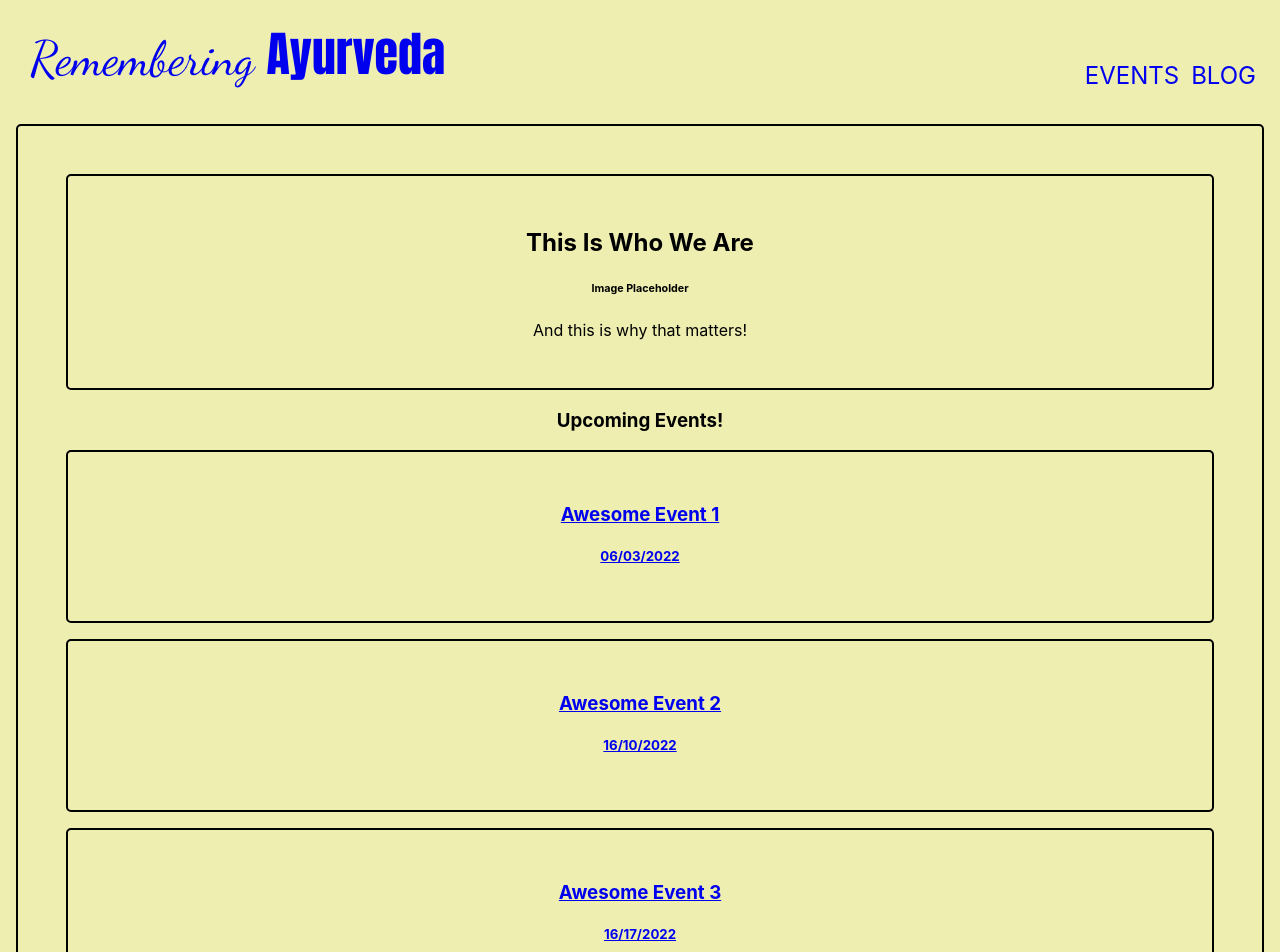
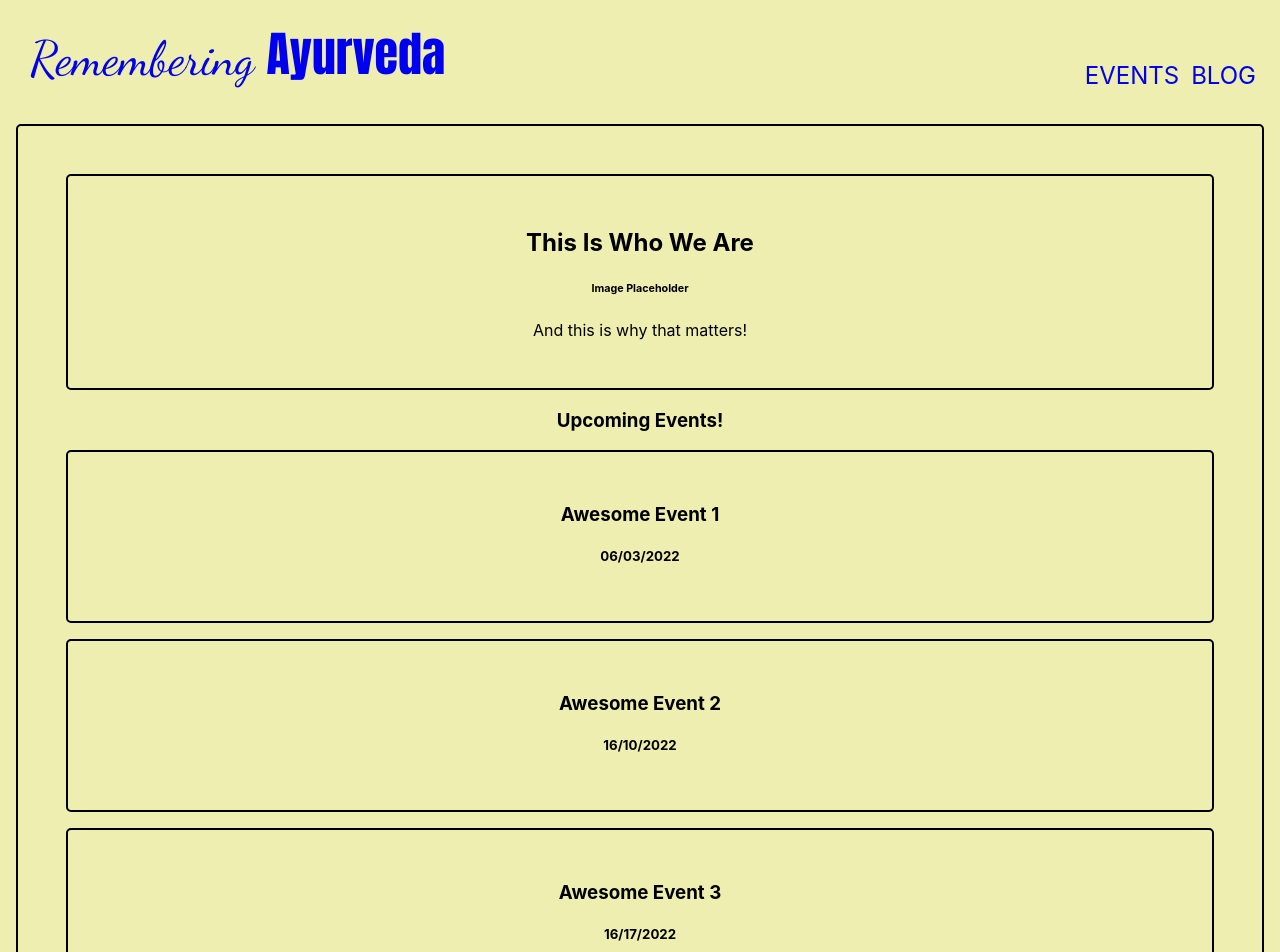
Before and after one commit to CoffeeJitterz/remeberingayurveda, a React (Create React App) app in the folder client/: page / in a window 1280 px wide. Shown: the top 952 px of the page. Built offline with nearby package versions, Linux system fonts and the light colour scheme.

Commit message:
EventsFeed Link text-decorations disabled

```diff
--- a/client/src/App.css
+++ b/client/src/App.css
@@ -49,6 +49,11 @@
   margin: 2em;
 }
 
+.events_feed {
+  text-decoration: none;
+  color: black;
+}
+
 input {
   margin: 1em;
 }
--- a/client/src/components/EventFeed.jsx
+++ b/client/src/components/EventFeed.jsx
@@ -44,7 +44,7 @@ const events = [
         }
     })
   return (
-      <Link to='/events'>
+      <Link to='/events' className='events_feed'>
 <span>
     {output}
 </span>
```
